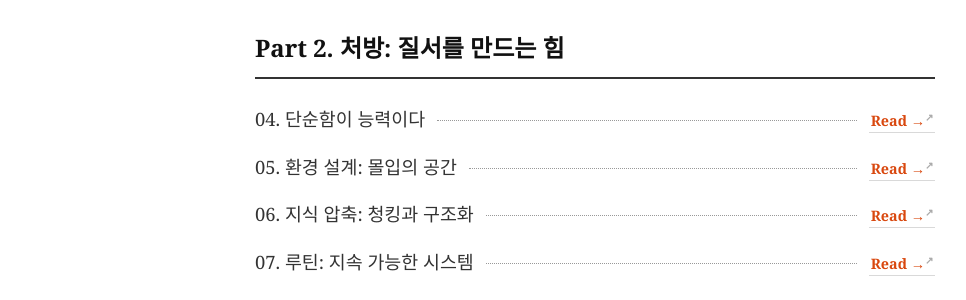
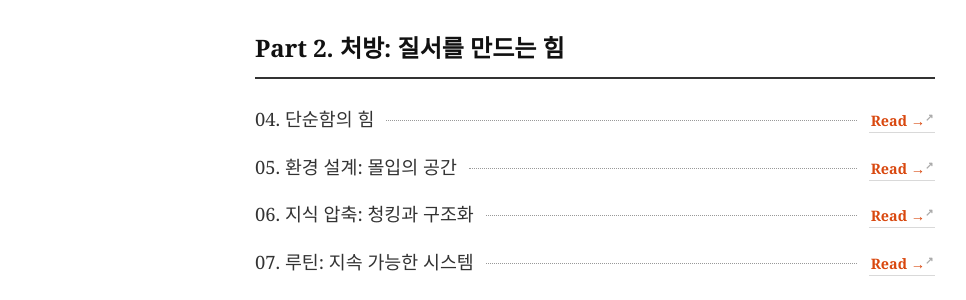
Before and after one commit to somath-edu/somath-edu.github.io, a Jekyll site: the page built from library/entropy.md, in a window 1280 px wide. Shown: the part 559-859 px from the top of the page, without its empty margins (45-1011 px from the left). Built offline with Jekyll 4.4.1, drawn with Linux system fonts in a browser that asks for light colours.

Commit message:
Update entropy.md

```diff
--- a/library/entropy.md
+++ b/library/entropy.md
@@ -130,7 +130,7 @@ permalink: /entropy.html
   <div class="part-title">Part 2. 처방: 질서를 만드는 힘</div>
 
   <div class="chapter-row">
-    <span class="chapter-title">04. 단순함이 능력이다</span>
+    <span class="chapter-title">04. 단순함의 힘</span>
     <span class="dots"></span>
     <a href="/entropy-ch4.html" class="read-btn">Read →</a>
   </div>
```
